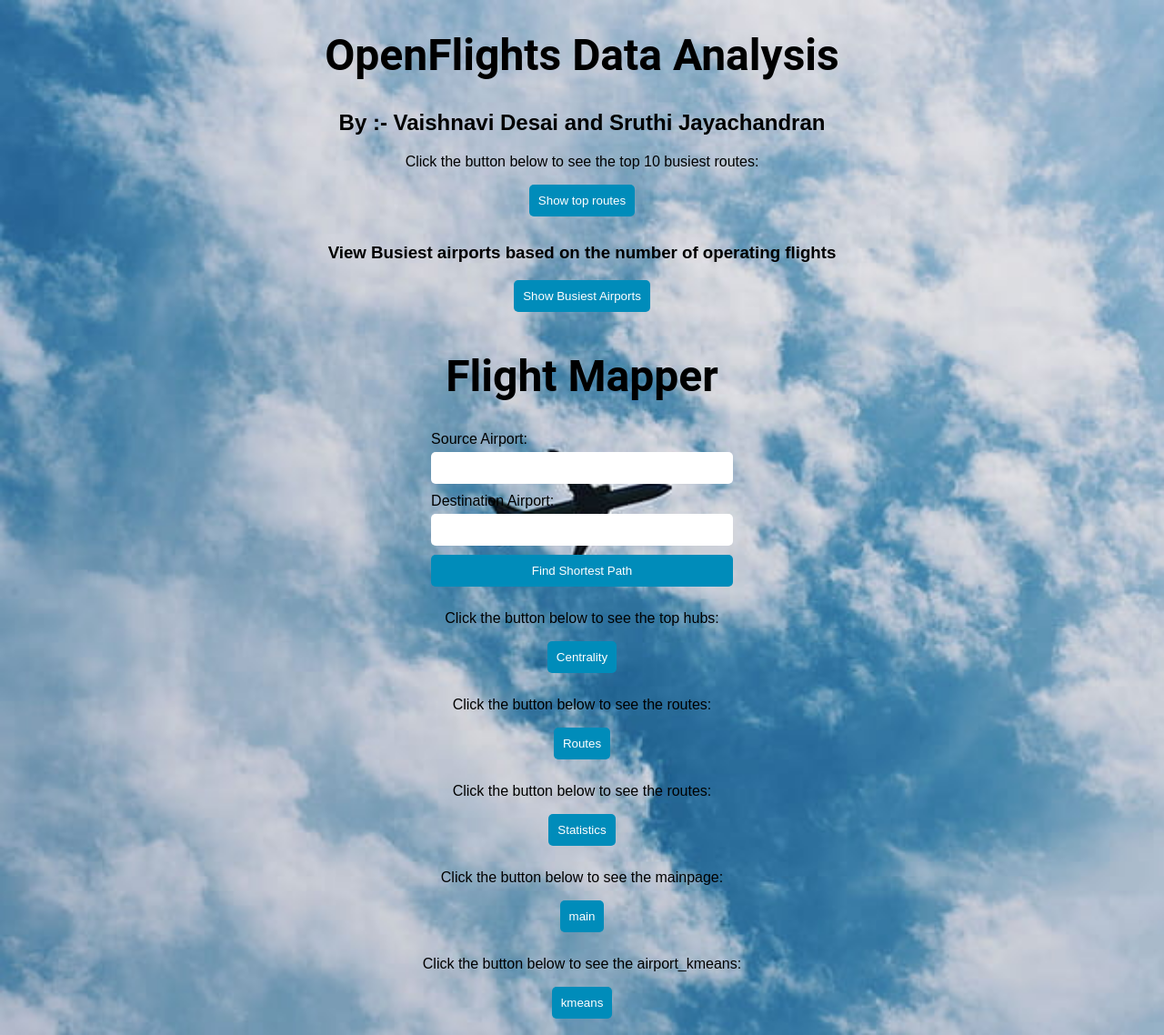
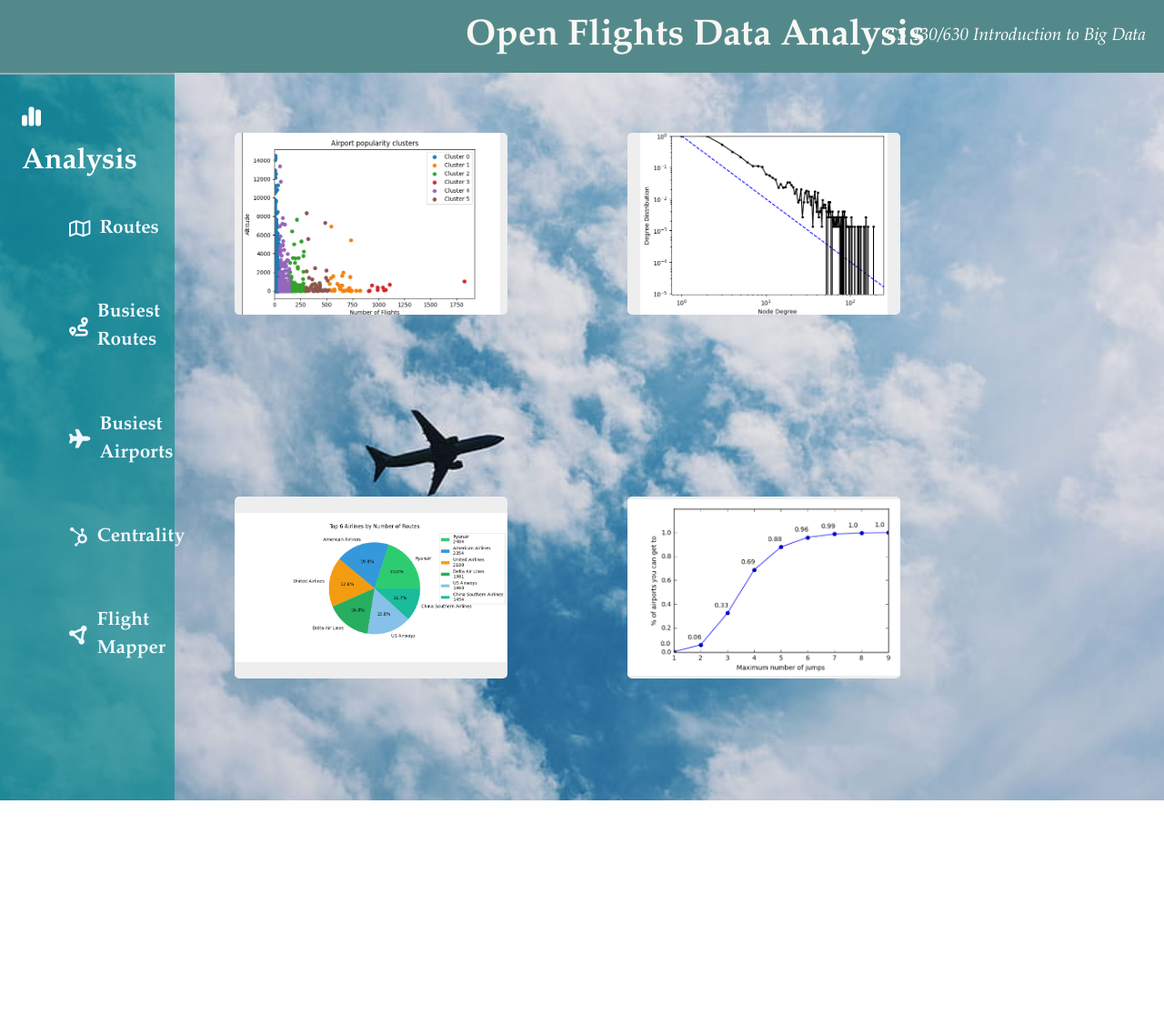
Before and after one commit to Vaishnavi-Desai-0204/Airline-Big-Data-Project, a Flask app: page / in a window 1280 px wide. Shown: the whole page at 91% size. After the commit the page ends 880 px from the top, so only its background shows below. Run offline with Flask 3, Linux system fonts and the light colour scheme; some libraries are stand-ins or nearby versions.

Commit message:
home page update

```diff
--- a/app.py
+++ b/app.py
@@ -174,11 +174,11 @@ def busy_airports():
 
     return render_template('busy_airports.html')
 
-@app.route('/main_page')
+@app.route('/')
 def main_page():
     return render_template('main_page.html')
 
-@app.route('/')
+@app.route('/index')
 def index():
     return render_template('index.html')
 
@@ -195,7 +195,7 @@ def routes():
     return render_template('routes.html')
 
 @app.route('/shortest_path', methods=['POST'])
-def results():
+def shortest_path():
     # Load data
     routes = pd.read_csv('Data/routes.csv', sep=',', header=None)
     routes = routes.drop([0, 1, 3, 5, 6, 7, 8], axis=1)
--- a/static/arcdata.json
+++ b/static/arcdata.json
@@ -1 +1 @@
-[{"sourceLocation": [-99.072098, 19.4363], "targetLocation": [-118.4079971, 33.94250107], "weight": 7}]
+[{"sourceLocation": [55.3643989563, 25.2527999878], "targetLocation": [-73.77890015, 40.63980103], "weight": 2}]
--- a/static/bubbles.json
+++ b/static/bubbles.json
@@ -1 +1 @@
-[[-99.072098, 19.4363, 5.0, "MEX", "Licenciado Benito Juarez International Airport"], [-118.4079971, 33.94250107, 5.0, "LAX", "Los Angeles International Airport"]]
+[[55.3643989563, 25.2527999878, 5.0, "DXB", "Dubai International Airport"], [-73.77890015, 40.63980103, 5.0, "JFK", "John F Kennedy International Airport"]]
--- a/templates/index.html
+++ b/templates/index.html
@@ -1,60 +1,266 @@
 <!DOCTYPE html>
-<html>
+<html lang="en">
 <head>
+    <meta charset="UTF-8">
+    <meta name="viewport" content="width=device-width, initial-scale=1.0">
+    <title>Data Analytics Webpage</title>
+    <link href="https://unpkg.com/tailwindcss@^2/dist/tailwind.min.css" rel="stylesheet">
+    <script src="https://kit.fontawesome.com/968e4c0525.js" crossorigin="anonymous"></script>
 
-    <title>Flask App</title>
     <style>
-        body {
-          background-image: url("static/images/flight.jpg");
-          font-family: Arial, sans-serif;
-          text-align: center;
+
+        /* ----------------------------- */
+
+        .body-bg{
+            background-image: url('static/images/flight.jpg');
             background-size: cover;
         }
-        h1 {
-          font-family: 'Roboto', sans-serif;
-          font-size: 48px;
+        .header{
+            position: fixed;
+            top: 0;
+            left: 0;
+            right: 0;
+            background-color: #045255ad;
+            height: 80px;
+            display: flex;
+            justify-content: space-between;
+            }
+
+
+        .title{
+            left: 10%;
+            position: relative;
+            align-self:center;
+            justify-content: right;
+            font-family: Garamond, serif;
+            font-weight: bold;
+            font-size: 2.5rem;
+            color: rgb(248, 247, 244);
+            padding-left: 30%;
+        }
+
+        .course{
+            font-size: larger;
+            align-self: center;
+            font-family: Garamond, serif;
+            font-style: italic;
+            color: white;
+            flex-grow: 1;
+            padding-right: 20px;
+        }
+
+        .main-screen{
+            height: 100vh;
+            display: flex;
+            margin-top: 80px;
+            /* flex-wrap: wrap; */
+        }
+
+        #left-menu{
+            height: 100vh;
+            border-top-width: 2px;
+            border-color: #a9a8ac;
+            width: 15%;
+            background-color :  #0b8c91ad;
+            padding: 1.5rem;
+            position: relative;
+        }
+
+        #left-menu .menu-heading {
+            display:block;
+            align-items: center;
+            color:  white;
+            font-weight: bold;
+            font-family: Garamond, serif;
+            margin-bottom: 1rem;
+            font-size: 2rem;
+        }
+
+        #left-menu .menu-heading i {
+            font-size: 1.5rem;
+
+        }
+
+        #left-menu ul {
+            margin-top: 0;
+            padding-left: 1rem;
+        }
+
+        #left-menu li{
+            color: aliceblue;
+            font-weight: bold;
+            font-family: Garamond, serif;
+            font-size: 1.3rem;
+            transition: background-color 0.3s ease-in-out;
+            padding: 0.5rem 1rem;
+            border-radius: 10px;
+        }
+
+        #left-menu li:hover {
+            background-color: rgba(255, 255, 255, 0.341);
+            border-radius: 10px;
+        }
+
+        .left-menu-item {
+            display: flex;
+            align-items: center;
+            padding: 10px 20px;
+        }
+
+        .left-menu-item i {
+            margin-right: 10px;
+        }
+
+        .left-menu-item span {
+            flex: 1;
+        }
+
+        #main-content {
+            padding: 1rem;
+            justify-content: flex-start;
+            flex-wrap: wrap;
+            /* margin-left: 20%; */
+        }
+        .container {
+            display: flex;
+            flex-wrap: wrap;
+            gap: 2rem;
+            height: 100%;
+        }
+
+        .box {
+            width: 200px;
+            height: 200px;
+            margin: 10px;
+            background-color: #fff;
+            box-shadow: 0px 0px 20px rgba(0, 0, 0, 0.2);
+            /* flex-basis: calc(20% - 10px); */
+            content: url("static/images/airport_popularity.png");
+            border-radius: 20px;
+
+        }
+
+        .graph{
+            content: url("static/images/airport_popularity.png");
+            border-radius: 20px;
+            width: 120px;
+            height: 120px;
+        }
+
+        .square {
+			/* display: inline-block; */
+			margin: 50px;
+			width: 300px;
+			height: 200px;
+			border-radius: 5px;
+			background-color: #eee;
 			text-align: center;
+			overflow: hidden;
+			/* position: relative; */
+			display: flex;
+			flex-direction: column;
+			justify-content: center;
+			align-items: center;
 		}
-        form {
-          display: inline-block;
-          text-align: left;
+
+		.square img {
+			max-width: 100%;
+			max-height: 105%;
+			object-fit: fill;
+			transition: transform 0.2s ease-in-out;
 		}
-        label {
-          display: block;
-          margin-bottom: 5px;
+
+		.square:hover img {
+			transform: scale(1.1);
 		}
-        input[type="text"], input[type="submit"] {
-          padding: 10px;
-          border: none;
-          border-radius: 5px;
-          margin-bottom: 10px;
+
+		.square p {
+			margin: 10px;
+			font-size: 14px;
+			color: #333;
+			text-align: justify;
+		}
+
+        #modal {
+			display: flex;
+			justify-content: center;
+			align-items: center;
+			position: fixed;
+			top: 0;
+			left: 0;
 			width: 100%;
-          box-sizing: border-box;
+			height: 100%;
+			background-color: rgba(0, 0, 0, 0.8);
 		}
-        input[type="submit"] {
-          background-color: #008CBA;
-          color: white;
-          cursor: pointer;
+
+		p{
+			font-size: 14px;
+			max-width: 500px;
+			color: #eee;
+			justify-self: center;
+			align-items: center;
+			margin: 20px;
+			right: auto;
 		}
-        input[type="submit"]:hover {
-          background-color: #006B9E;
+
+    </style>
+    <script>
+		function showImage(url, text) {
+			// create a new image element
+			var img = new Image();
+
+			// set the source of the new image to the clicked image URL
+			img.src = url;
+
+			// create a new div element to hold the image and text
+			var div = document.createElement('div');
+            div.id = "modal";
+
+			// add the image to the new div element
+			div.appendChild(img);
+
+			// create a new paragraph element for the text and add it to the new div element
+			var p = document.createElement('p');
+			p.innerHTML = text;
+			div.appendChild(p);
+
+			// add the new div element to the body of the page
+			document.body.appendChild(div);
+
+			// add a click event to the new div element to remove it when clicked
+			div.onclick = function() {
+				document.body.removeChild(div);
+			};
 		}
-      </style>
+	</script>
 </head>
 <body>
-    <h1>OpenFlights Data Analysis</h1>
-    <h2>By :- Vaishnavi Desai and Sruthi Jayachandran</h2>
-    <p>Click the button below to see the top 10 busiest routes:</p>
-    <form action="/top_route">
-        <input type="submit" value="Show top routes">
-    </form>
+    <div class="body-bg">
+        <div class="header">
+            <div class="logo"></div>
+            <div class="title" style="text-align:center">
+                Open Flights Data Analysis
+            </div>
+            <div class="course" style="text-align:right">
+                CS 430/630 Introduction to Big Data
+            </div>
+        </div>
+        <div class="main-screen">
+            <div id="left-menu">
+                <div class="menu-heading">
+                    <i class="fa-solid fa-chart-simple"></i>  Analysis
 
-    <h3>View Busiest airports based on the number of operating flights</h3>
-    <form action="/busy_airports">
-      <input type="submit" value="Show Busiest Airports">
-    </form>
-
-    <h1>Flight Mapper</h1>
+                </div>
+                <ul>
+                    <li style="margin-bottom: 25px;"><a href="{{ url_for('routes') }}"><div class="left-menu-item"><i class="fa-regular fa-map"></i><span>Routes</span></div></a></li>
+                    <li style="margin-bottom: 25px;"><a href="{{ url_for('top_route') }}"><div class="left-menu-item"><i class="fa-solid fa-route"></i><span>Busiest Routes</span></div></a></li>
+                    <li style="margin-bottom: 25px;"><a href="{{ url_for('busy_airports') }}"><div class="left-menu-item"><i class="fa-solid fa-plane"></i><span>Busiest Airports</span></div></a></li>
+                    <li style="margin-bottom: 25px;"><a href="{{ url_for('centrality') }}"><div class="left-menu-item"><i class="fa-brands fa-hubspot"></i><span>Centrality</span></div></a></li>
+                    <li style="margin-bottom: 25px;"><a href="{{ url_for('index') }}"><div class="left-menu-item"><i class="fa-solid fa-circle-nodes"></i><span>Flight Mapper</span></div></a></li>
+                </ul>
+            </div>
+            <div id="main-content">
+                <div class="container">
                       <form action="/shortest_path" method="post">
                         <label for="source">Source Airport:</label>
                         <input type="text" id="source" name="source">
@@ -62,32 +268,14 @@
                         <input type="text" id="destination" name="destination">
                         <input type="submit" value="Find Shortest Path">
                       </form>
+                </div>
 
-    <p>Click the button below to see the top hubs:</p>
-    <form action="/centrality">
-        <input type="submit" value="Centrality">
-    </form>
+            </div>
+        </div>
+
+    </div>
 
 
-    <p>Click the button below to see the routes:</p>
-    <form action="/routes">
-        <input type="submit" value="Routes">
-    </form>
-
-    <p>Click the button below to see the routes:</p>
-    <form action="/stats">
-        <input type="submit" value="Statistics">
-    </form>
-
-    <p>Click the button below to see the mainpage:</p>
-    <form action="/main_page">
-        <input type="submit" value="main">
-    </form>
-
-    <p>Click the button below to see the airport_kmeans:</p>
-    <form action="/airport_kmeans">
-        <input type="submit" value="kmeans">
-    </form>
 
 </body>
 </html>
--- a/templates/main_page.html
+++ b/templates/main_page.html
@@ -256,7 +256,7 @@
                     <li style="margin-bottom: 25px;"><a href="{{ url_for('top_route') }}"><div class="left-menu-item"><i class="fa-solid fa-route"></i><span>Busiest Routes</span></div></a></li>
                     <li style="margin-bottom: 25px;"><a href="{{ url_for('busy_airports') }}"><div class="left-menu-item"><i class="fa-solid fa-plane"></i><span>Busiest Airports</span></div></a></li>
                     <li style="margin-bottom: 25px;"><a href="{{ url_for('centrality') }}"><div class="left-menu-item"><i class="fa-brands fa-hubspot"></i><span>Centrality</span></div></a></li>
-                    <li style="margin-bottom: 25px;"><a href="{{ url_for('results') }}"><div class="left-menu-item"><i class="fa-solid fa-circle-nodes"></i><span>Flight Mapper</span></div></a></li>
+                    <li style="margin-bottom: 25px;"><a href="{{ url_for('index') }}"><div class="left-menu-item"><i class="fa-solid fa-circle-nodes"></i><span>Flight Mapper</span></div></a></li>
                 </ul>
             </div>
             <div id="main-content">
@@ -277,6 +277,7 @@
 
                     </div>
                 </div>
+
             </div>
         </div>
 
```
Lines whose indentation alone changed are shown as unchanged.
